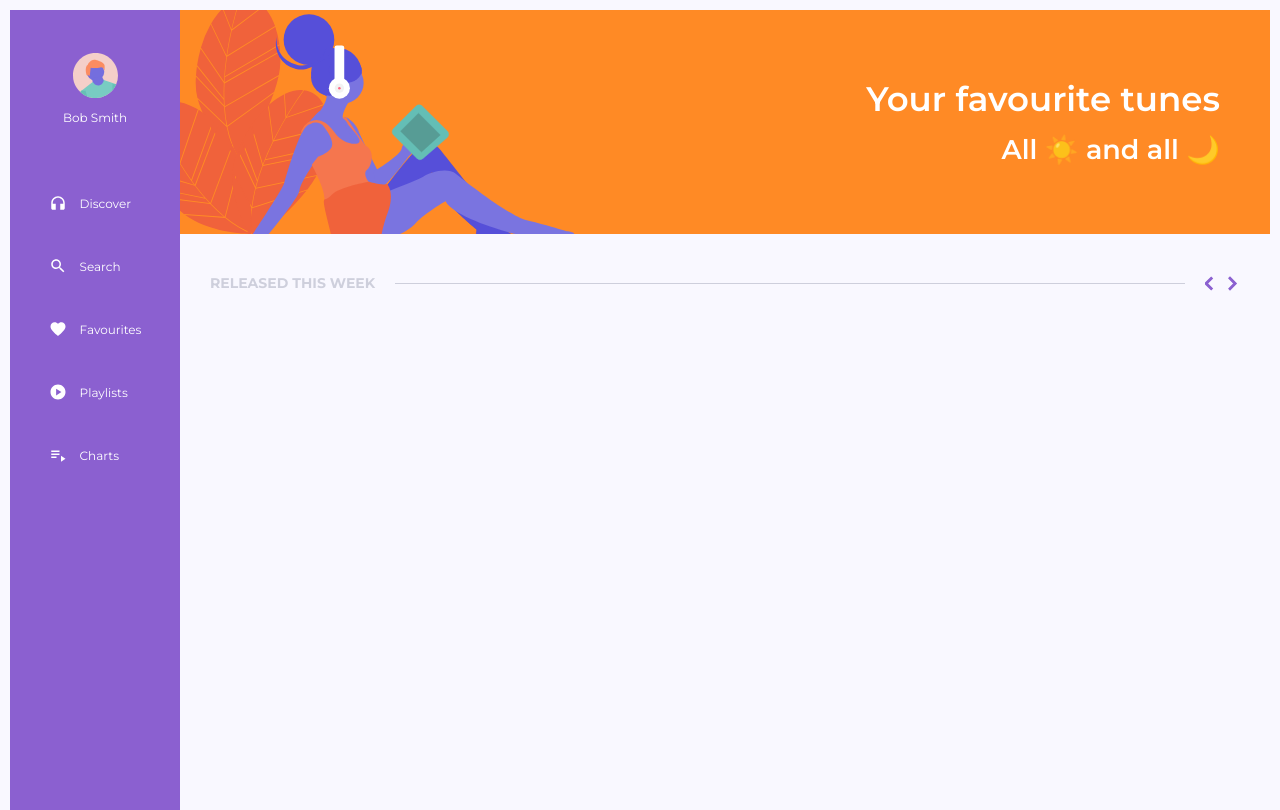
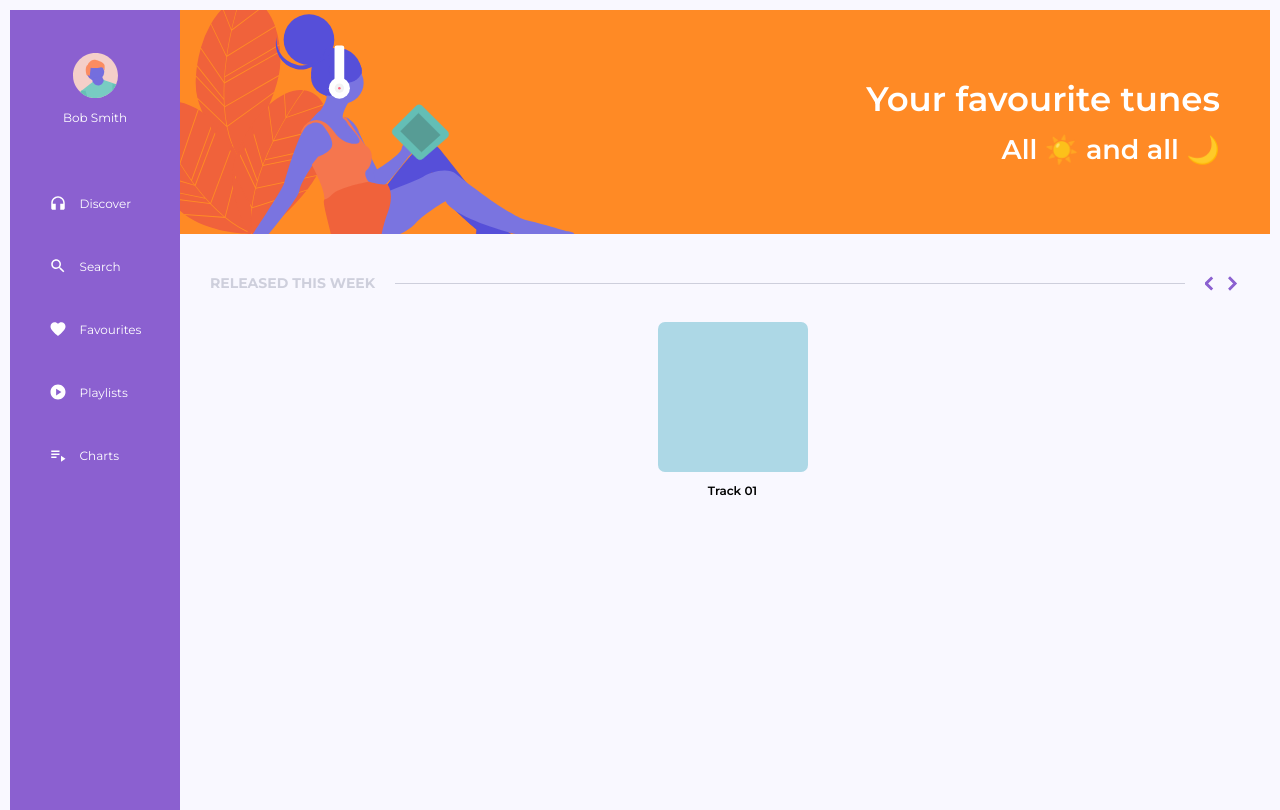
Before and after one commit to abaenglish/Tech-Frontend-Challenge, a React (Create React App) app: page / in a window 1280 px wide. Built offline with nearby package versions, Linux system fonts and the light colour scheme.

Commit message:
Create & style the bottom part of ContentSection

```diff
--- a/src/assets/scss/components/_ContentSection.scss
+++ b/src/assets/scss/components/_ContentSection.scss
@@ -1,8 +1,11 @@
+#content-section-container {
+    padding: 40px 20px 0 20px;
+}
+
 #top-container {
     display: flex;
     justify-content: space-between;
     align-items: center;
-    padding: 40px 20px 0 20px;
     color: #CECFDC;
 
     h3 {
@@ -34,10 +37,36 @@
     }
 }
 
+#bottom-container {
+    display: flex;
+    padding: 30px 0 0 15px;
+    align-items: center;
+    text-align: center;
+    overflow: scroll;
+    max-width: 100%;
+
+    .track {
+        margin: 0 auto;
+    }
+
+    svg {
+        width: 150px;
+        height: 150px;
+        border-radius: 7px;
+        background-color: lightblue;
+    }
+
+    p {
+        margin: 0;
+        padding-top: 8px;
+        font-weight: 600;
+    }
+}
+
 // DESKTOP
 
 @media only screen and ($Desktop) {
-    #top-container {
+    #content-section-container {
         padding: 40px 30px 0 30px;
     }
 }
--- a/src/components/Content/ContentSection/ContentSection.js
+++ b/src/components/Content/ContentSection/ContentSection.js
@@ -5,7 +5,8 @@ import ArrowForwardIosIcon from '@mui/icons-material/ArrowForwardIos';
 const ContentSection = (props) => {
 
   return (
-    <section>
+    <section id='content-section-container'>
+
       <div id='top-container'>
         <h3>{props.title.toUpperCase()}</h3>
         <hr />
@@ -14,8 +15,14 @@ const ContentSection = (props) => {
           <svg><ArrowForwardIosIcon /></svg>
         </div>
       </div>
+
       <div id='bottom-container'>
+        <div className='track'>
+          <svg /> {/* MOCK TRACK */}
+          <p>Track 01</p>
+        </div>
       </div>
+
     </section>
   );
 };
```
Also changed, not shown: 1 other file (tests, documents, lock files or other folders).
